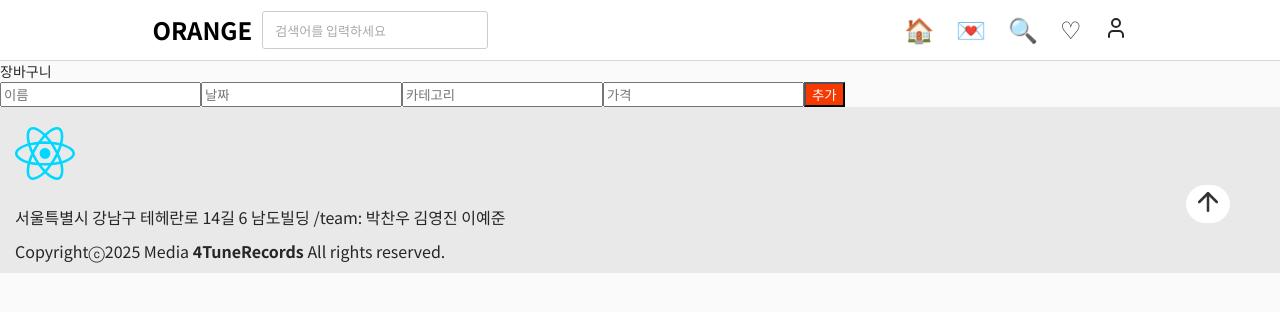
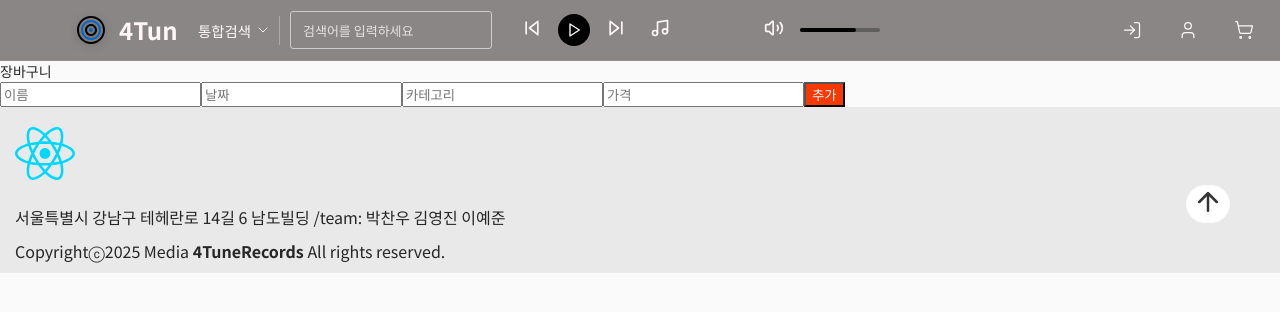
Before and after one commit to Swhite214/shopping, a React (Vite) app: page /backet in a window 1280 px wide. Shown: the top 312 px of the page. Built offline with nearby package versions, Linux system fonts and the light colour scheme.

Commit message:
header merge

```diff
--- a/package.json
+++ b/package.json
@@ -10,6 +10,9 @@
     "preview": "vite preview"
   },
   "dependencies": {
+    "@fortawesome/fontawesome-svg-core": "^6.7.2",
+    "@fortawesome/free-solid-svg-icons": "^6.7.2",
+    "@fortawesome/react-fontawesome": "^0.2.2",
     "lucide-react": "^0.484.0",
     "path": "^0.12.7",
     "react": "^19.0.0",
--- a/src/pages/Section2/index.jsx
+++ b/src/pages/Section2/index.jsx
@@ -20,10 +20,10 @@ function Section2() {
     <div>~~~~~~~~~~~~~~~~~~~~~~~~~~~~~~~~~~~~~</div>
     <a href='/'>이벤트 내용을 입력해주세요</a>
     <div>~~~~~~~~~~~~~~~~~~~~~~~~~~~~~~~~~~~~~</div>
-    <div className='ddd'><img src={logo} alt="" /> FortuneRecord</div>
+    <div className='ddd'><img src={logo} alt="" /> 4TunesRecords</div>
     </td>
     <td className='img2'>
-    <div className='bbb'>FortuneRecord</div>
+    <div className='bbb'>4TunesRecords</div>
     <div className='ccc'>이달의 할인 혜택을 만나보세요</div>
     <span ></span>
     <span><img className='ooo' src={group1} alt="" /></span>
--- a/src/widgets/Header/Header.css
+++ b/src/widgets/Header/Header.css
@@ -2,8 +2,8 @@
   position: sticky;
   top: 0;
   z-index: 100;
-  background-color: white;
-  border-bottom: 1px solid #d9d9d9;
+  background-color: rgb(139, 134, 134);
+  border-bottom: 1px solid #948f8f;
 }
 .header-container{
   display: flex;
@@ -12,16 +12,250 @@
   height: 60px;
   max-width: 975px;
   margin: 0 auto;
+  margin-right: 147px;
 }
-.header-logo{
+.header-logo-container {
+  display: flex;
+  align-items: center;
+  gap: 12px;
+  position: absolute;
+  left: 75px;
+}
+.header-butterfly-logo {
+  width: 32px;
+  height: 32px;
+  object-fit: contain;
+  filter: drop-shadow(0 2px 4px rgba(0, 0, 0, 0.2));
+}
+.header-logo {
   font-size: 24px;
   font-weight: bold;
-  color: black;
+  color: rgb(255, 247, 247);
+  text-decoration: none;
+  transition: all 0.2s ease;
+}
+.header-logo:hover {
+  color: rgba(255, 247, 247, 0.9);
+  transform: translateY(-1px);
 }
 .header-search{
-  margin-left: 10px;
+  margin-left: 20px;
+  position: relative;
+  background-color: rgb(139, 134, 134);
+  padding: 8px 12px;
+  border-radius: 4px;
+  display: flex;
+  align-items: center;
+  gap: 10px;
 }
-
 .header-nav-item{
   margin-left: 22px;
 }
+
+.header-search input {
+  background-color: transparent;
+  border: none;
+  width: 200px;
+  color: rgb(255, 247, 247);
+}
+
+.header-search input::placeholder {
+  color: rgb(255, 247, 247);
+  opacity: 0.8;
+}
+
+.player-controls {
+  display: flex;
+  align-items: center;
+  gap: 0.5rem;
+  margin-left: 20px;
+  position: absolute;
+  left: 450px;
+}
+
+.control-buttons {
+  display: flex;
+  align-items: center;
+  gap: 0.5rem;
+}
+
+.control-btn {
+  background: none;
+  border: none;
+  cursor: pointer;
+  padding: 0.5rem;
+  color: rgb(255, 247, 247);
+  font-size: 1rem;
+  transition: color 0.2s;
+}
+
+.control-btn:hover {
+  color: #060708;
+}
+
+.header .play-btn {
+  width: 32px;
+  height: 32px;
+  border-radius: 50%;
+  background-color: #000000;
+  color: white;
+  display: flex;
+  align-items: center;
+  justify-content: center;
+  font-size: 1rem;
+}
+
+.header .play-btn:hover {
+  background-color: #333333;
+  color: white;
+}
+
+.volume-control {
+  display: flex;
+  align-items: center;
+  gap: 0.5rem;
+  position: absolute;
+  right: 400px;
+}
+
+.header .volume-slider {
+  width: 80px;
+  height: 4px;
+  background-color: rgba(0, 0, 0, 0.3);
+  border-radius: 2px;
+  cursor: pointer;
+  position: relative;
+}
+
+.header .volume-filled {
+  position: absolute;
+  left: 0;
+  top: 0;
+  height: 100%;
+  background-color: #000000;
+  border-radius: 2px;
+  width: 70%;
+}
+
+.header-icons {
+  display: flex;
+  align-items: center;
+  gap: 1.5rem;
+  position: absolute;
+  right: 20px;
+}
+
+.header-icon {
+  color: rgb(255, 247, 247);
+  transition: all 0.2s ease;
+  display: flex;
+  align-items: center;
+  justify-content: center;
+  width: 32px;
+  height: 32px;
+  border-radius: 50%;
+}
+
+.header-icon:hover {
+  background-color: rgba(255, 255, 255, 0.1);
+  transform: scale(1.1);
+}
+
+.header-icon svg {
+  stroke-width: 1.5;
+}
+
+.search-dropdown {
+  position: relative;
+}
+
+.search-dropdown-button {
+  background: none;
+  border: none;
+  color: rgb(255, 247, 247);
+  font-size: 0.9rem;
+  padding: 4px 8px;
+  cursor: pointer;
+  display: flex;
+  align-items: center;
+  gap: 4px;
+  border-right: 1px solid rgba(255, 247, 247, 0.3);
+  transition: all 0.2s ease;
+}
+
+.search-dropdown-button:hover {
+  color: rgba(255, 247, 247, 0.8);
+}
+
+.search-dropdown-button svg {
+  stroke-width: 1.5;
+  transition: transform 0.2s ease;
+}
+
+.search-dropdown-menu {
+  position: absolute;
+  top: 100%;
+  left: 0;
+  background-color: white;
+  border-radius: 12px;
+  box-shadow: 0 8px 24px rgba(0,0,0,0.12);
+  padding: 0.8rem 0;
+  min-width: 180px;
+  z-index: 1000;
+  margin-top: 8px;
+  opacity: 0;
+  visibility: hidden;
+  transform: translateY(-8px);
+  transition: all 0.2s cubic-bezier(0.4, 0, 0.2, 1);
+}
+
+.search-dropdown:hover .search-dropdown-menu {
+  opacity: 1;
+  visibility: visible;
+  transform: translateY(0);
+}
+
+.search-dropdown-item {
+  display: block;
+  width: 100%;
+  padding: 0.8rem 1.5rem;
+  border: none;
+  background: none;
+  text-align: left;
+  color: #333;
+  font-size: 0.95rem;
+  cursor: pointer;
+  transition: all 0.2s ease;
+  position: relative;
+}
+
+.search-dropdown-item:hover {
+  background-color: #f8f9fa;
+  color: #000;
+  padding-left: 2rem;
+}
+
+.search-dropdown-item::before {
+  content: '';
+  position: absolute;
+  left: 1.5rem;
+  top: 50%;
+  width: 4px;
+  height: 4px;
+  background-color: #666;
+  border-radius: 50%;
+  transform: translateY(-50%);
+  opacity: 0;
+  transition: all 0.2s ease;
+}
+
+.search-dropdown-item:hover::before {
+  opacity: 1;
+  left: 1.2rem;
+}
+
+.search-dropdown-item.active {
+  color: #000;
+  font-weight: 500;
+  background-color: #f8f9fa;
+}
--- a/src/widgets/Header/index.jsx
+++ b/src/widgets/Header/index.jsx
@@ -1,59 +1,112 @@
 import { Link } from 'react-router-dom';
-import './Header.css'
+import './Header.css';
 import Input from '../../shared/ui/Input';
-import Icon from '../../shared/ui/Icon';
-import Button from '../../shared/ui/Button';
-import { User } from 'lucide-react';
-const Header=()=>{
-  return (<>
-    <header className='header' >
-      <h1>헤더</h1>
+import { User, ShoppingCart, LogIn, ChevronDown, SkipBack, SkipForward, Play, Volume2, Shuffle, Music} from 'lucide-react';
+import { useState, useRef, useEffect } from 'react';
+import logo from "../../app/assets/butterfly-logo.svg"
+
+
+const Header = () => {
+  const [isSearchOpen, setIsSearchOpen] = useState(false);
+  const [selectedSearch, setSelectedSearch] = useState('통합검색');
+  const dropdownRef = useRef(null);
+
+  const searchOptions = [
+    '가수/아티스트',
+    '수록곡명',
+    '제작사/레이블',
+    '음반명/상품명'
+  ];
+
+  useEffect(() => {
+    const handleClickOutside = (event) => {
+      if (dropdownRef.current && !dropdownRef.current.contains(event.target)) {
+        setIsSearchOpen(false);
+      }
+    };
+
+    document.addEventListener('mousedown', handleClickOutside);
+    return () => {
+      document.removeEventListener('mousedown', handleClickOutside);
+    };
+  }, []);
+
+  return (
+    <header className='header'>
       <div className='header-container'>
+        <div className="header-logo-container">
+          <img
+            src={logo}
+            alt="Butterfly Logo"
+            className="header-butterfly-logo"
+          />
+          <Link to="/" className="header-logo">
+            4TunesRecords
+          </Link>
+        </div>
         <section>
-          <h1>로고</h1>
           <div className='flex ai-center'>
-            <Link to={'/'}  className='header-logo'>ORANGE</Link>
+            <div className="player-controls">
+              <div className="control-buttons">
+              <button className="control-btn"><Shuffle size={20} /></button>
+                <button className="control-btn"><SkipBack size={20} /></button>
+                <button className="control-btn play-btn"><Play size={20} /></button>
+                <button className="control-btn"><SkipForward size={20} /></button>
+                <button className="control-btn"><Music size={20} /></button>
+              </div>
+            </div>
             <div className='header-search'>
-              <label className='sr-only'>검색</label>
-              <Input placeholder='검색어를 입력하세요'/>
+              <div className="search-dropdown" ref={dropdownRef}>
+                <button
+                  className="search-dropdown-button"
+                  onClick={() => setIsSearchOpen(!isSearchOpen)}
+                >
+                  {selectedSearch}
+                  <ChevronDown size={16} style={{ transform: isSearchOpen ? 'rotate(180deg)' : 'none' }} />
+                </button>
+                {isSearchOpen && (
+                  <ul className="search-dropdown-menu">
+                    {searchOptions.map((option) => (
+                      <li key={option}>
+                        <button
+                          className={`search-dropdown-item ${selectedSearch === option ? 'active' : ''}`}
+                          onClick={() => {
+                            setSelectedSearch(option);
+                            setIsSearchOpen(false);
+                          }}
+                        >
+                          {option}
+                        </button>
+                      </li>
+                    ))}
+                  </ul>
+                )}
+              </div>
+              <label className='sr-only'></label>
+              <Input placeholder='검색어를 입력하세요'  />
+            </div>
+            <div className="volume-control">
+              <button className="control-btn"><Volume2 size={20} /></button>
+              <div className="volume-slider">
+                <div className="volume-filled"></div>
+              </div>
+            </div>
+            <div className="header-icons">
+              <Link to="/login" className="header-icon">
+                <LogIn size={20} />
+              </Link>
+              <Link to="/mypage" className="header-icon">
+                <User size={20} />
+              </Link>
+              <Link to="/cart" className="header-icon">
+                <ShoppingCart size={20} />
+              </Link>
             </div>
           </div>
         </section>
-        <nav className='header-nav'>
-          <h1>메인메뉴</h1>
-          <div>
-            <ul className='flex ai-center'>
-              <li className='header-nav-item'>
-                <Link to={'/post'} >
-                  <Icon name="home" />
-                </Link>
-              </li>
-              <li className='header-nav-item'>
-                <Link to={'/'} >
-                  <Icon name="message" />
-                </Link>
-              </li>
-              <li className='header-nav-item'>
-                <Link to={'/'} >
-                  <Icon name="explore" />
-                </Link>
-              </li>
-              <li className='header-nav-item'>
-                <Link to={'/'} >
-                  <Icon name="heart" />
-                </Link>
-              </li>
-              <li className='header-nav-item'>
-                <Link to={'/auth'} >
-                  <User />
-                </Link>
-              </li>
-            </ul>
-          </div>
-        </nav>
       </div>
     </header>
-  </>)
-}
+  );
+};
 
 export default Header;
```
Also changed, not shown: src/app/assets/butterfly-logo.svg (added), 1 other file (tests, documents, lock files or other folders).
